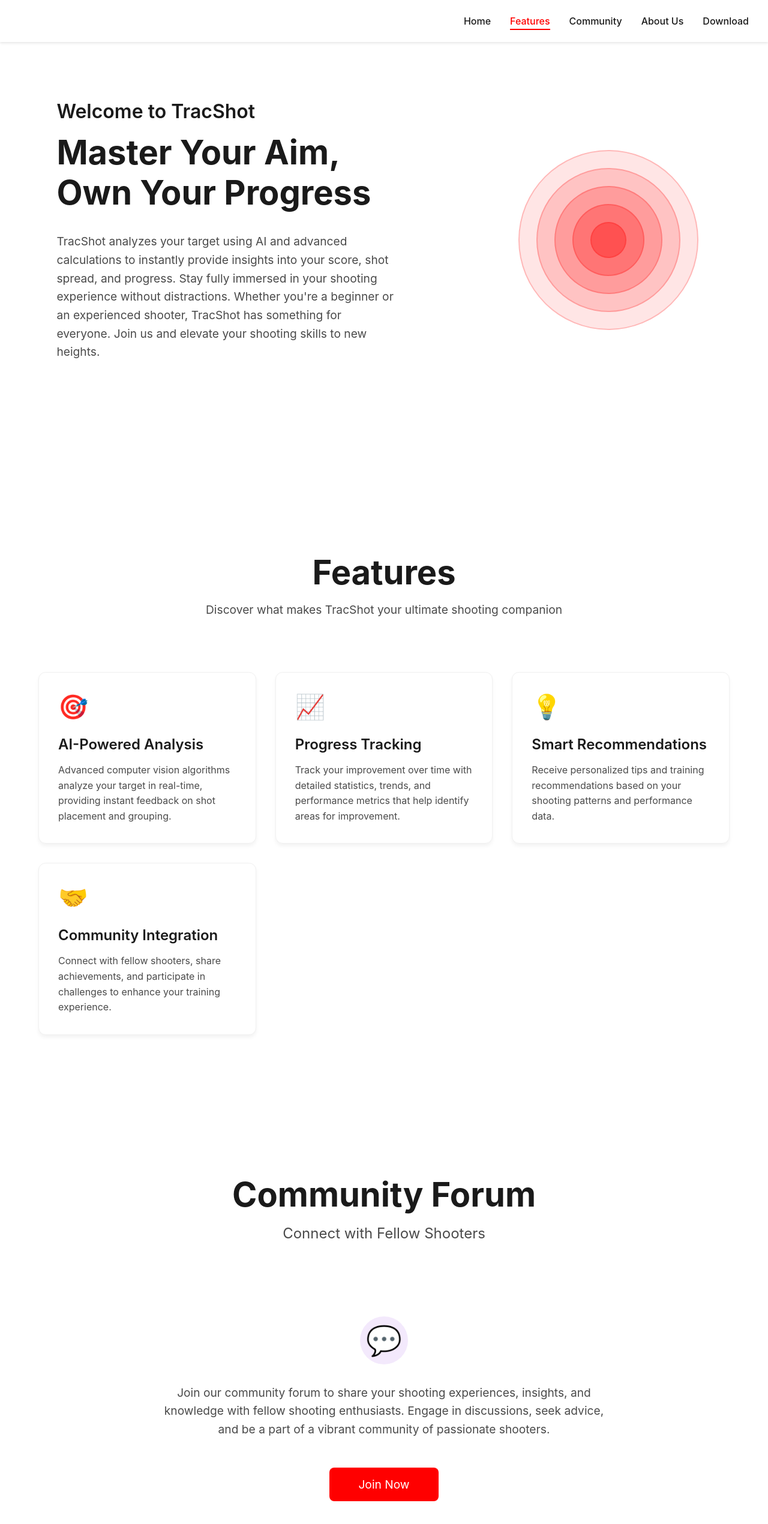
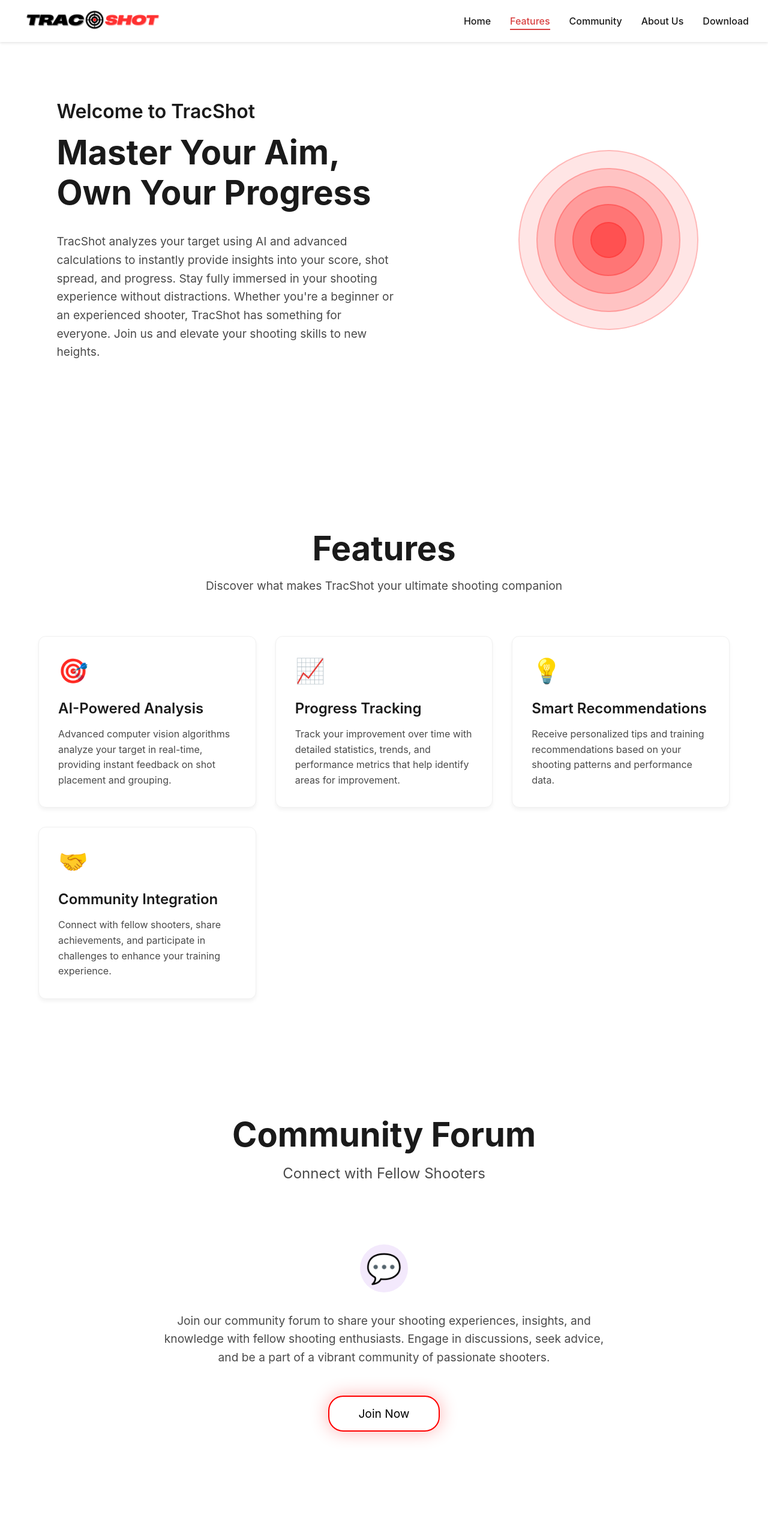
Before and after one commit to 03ayv/Tracshot, an Angular app in the folder Angular-TracShot/: page /features in a window 1280 px wide. Shown: the top 2540 px of the page at 60% size. Built offline with nearby package versions, Linux system fonts and the light colour scheme.

Commit message:
add logo

```diff
--- a/Angular-TracShot/src/app/community/community.component.css
+++ b/Angular-TracShot/src/app/community/community.component.css
@@ -1,12 +1,12 @@
 .community-section {
-  padding: 120px 5% 80px;
+  padding: 80px 5% 80px;
   background-color: white;
   min-height: 100vh;
 }
 
 .community-header {
   text-align: center;
-  margin-bottom: 60px;
+  margin-bottom: 40px;
 }
 
 .community-header h1 {
@@ -57,19 +57,16 @@
 }
 
 .join-button {
-  background-color: #ff0000;
-  color: white;
-  border: none;
+  background-color: white;
+  border: rgb(255, 0, 0) solid 2px;
   padding: 1rem 3rem;
-  border-radius: 8px;
+  border-radius: 25px;
   font-size: 1.2rem;
   cursor: pointer;
-  transition: transform 0.2s ease, background-color 0.2s ease;
-}
-
-.join-button:hover {
-  background-color: #e60000;
-  transform: translateY(-2px);
+  transition: all 0.3s ease;
+  box-shadow: 0 0 30px rgba(255, 0, 0, 0.3);
+  position: relative;
+  overflow: hidden;
 }
 
 @media (max-width: 768px) {
--- a/Angular-TracShot/src/app/features/features.component.css
+++ b/Angular-TracShot/src/app/features/features.component.css
@@ -1,12 +1,12 @@
 .features-section {
-  padding: 120px 5% 80px;
+  padding: 80px 5% 80px;
   background-color: white;
   min-height: 100vh;
 }
 
 .features-header {
   text-align: center;
-  margin-bottom: 60px;
+  margin-bottom: 40px;
 }
 
 .features-header h1 {
--- a/Angular-TracShot/src/app/navbar/navbar.component.css
+++ b/Angular-TracShot/src/app/navbar/navbar.component.css
@@ -13,8 +13,18 @@
 }
 
 .logo-space {
-  width: 150px;
-  height: 40px;
+  width: 300px;
+  height: 60px;
+  display: flex;
+  align-items: center;
+  overflow: hidden;
+}
+
+.logo {
+  height: 400%;
+  width: auto;
+  object-fit: cover;
+  margin-top: -5px;
 }
 
 .nav-links {
@@ -37,7 +47,7 @@
 }
 
 .nav-links a.active {
-  color: #ff0000;
+  color: #D84040;
   position: relative;
 }
 
@@ -48,7 +58,7 @@
   left: 0;
   width: 100%;
   height: 2px;
-  background-color: #ff0000;
+  background-color: #D84040;
 }
 
 @media (max-width: 768px) {
--- a/Angular-TracShot/src/app/navbar/navbar.component.html
+++ b/Angular-TracShot/src/app/navbar/navbar.component.html
@@ -1,11 +1,11 @@
 <nav class="navbar">
   <div class="logo-space">
-    <!-- Logo will go here -->
+    <img src="assets/tracshot_1.jpeg" alt="TracShot Logo" class="logo">
   </div>
   <div class="nav-links">
     <a (click)="scrollToSection('home')" [class.active]="currentSection === 'home'">Home</a>
     <a (click)="scrollToSection('features')" [class.active]="currentSection === 'features'">Features</a>
-    <a>Community</a>
+    <a (click)="scrollToSection('community')" [class.active]="currentSection === 'community'">Community</a>
     <a>About Us</a>
     <a>Download</a>
   </div>
--- a/Angular-TracShot/src/app/navbar/navbar.component.ts
+++ b/Angular-TracShot/src/app/navbar/navbar.component.ts
@@ -23,15 +23,18 @@ export class NavbarComponent {
   onScroll() {
     const homeSection = document.getElementById('home');
     const featuresSection = document.getElementById('features');
+    const communitySection = document.getElementById('community');
 
-    if (!homeSection || !featuresSection) return;
+    if (!homeSection || !featuresSection || !communitySection) return;
 
     const scrollPosition = window.scrollY + window.innerHeight / 2;
 
     if (scrollPosition < featuresSection.offsetTop) {
       this.scrollService.setCurrentSection('home');
+    } else if (scrollPosition < communitySection.offsetTop) {
+      this.scrollService.setCurrentSection('features');
     } else {
-      this.scrollService.setCurrentSection('features');
+      this.scrollService.setCurrentSection('community');
     }
   }
 
```
Also changed, not shown: Angular-TracShot/src/assets/tracshot_1.jpeg (added).
